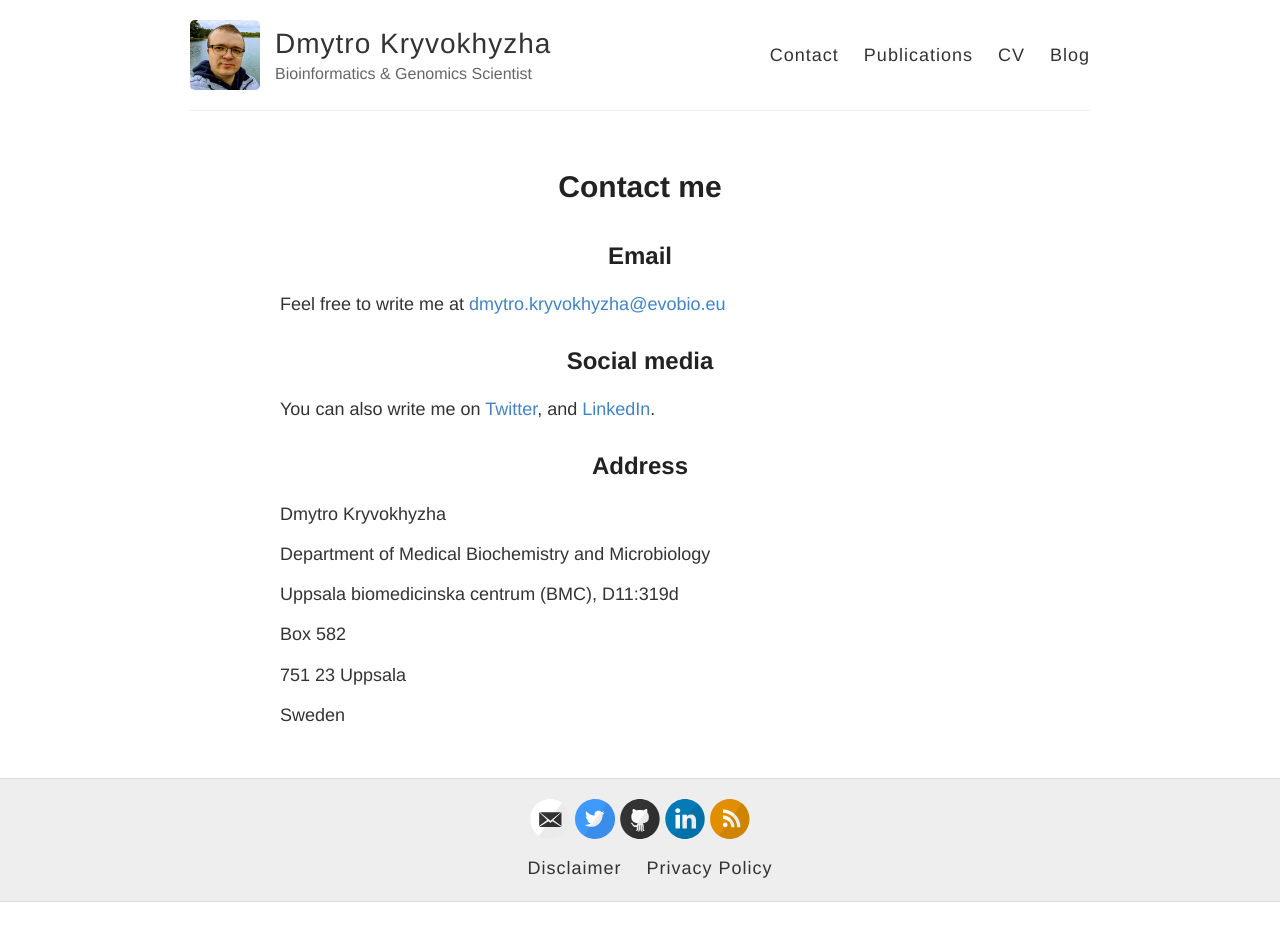
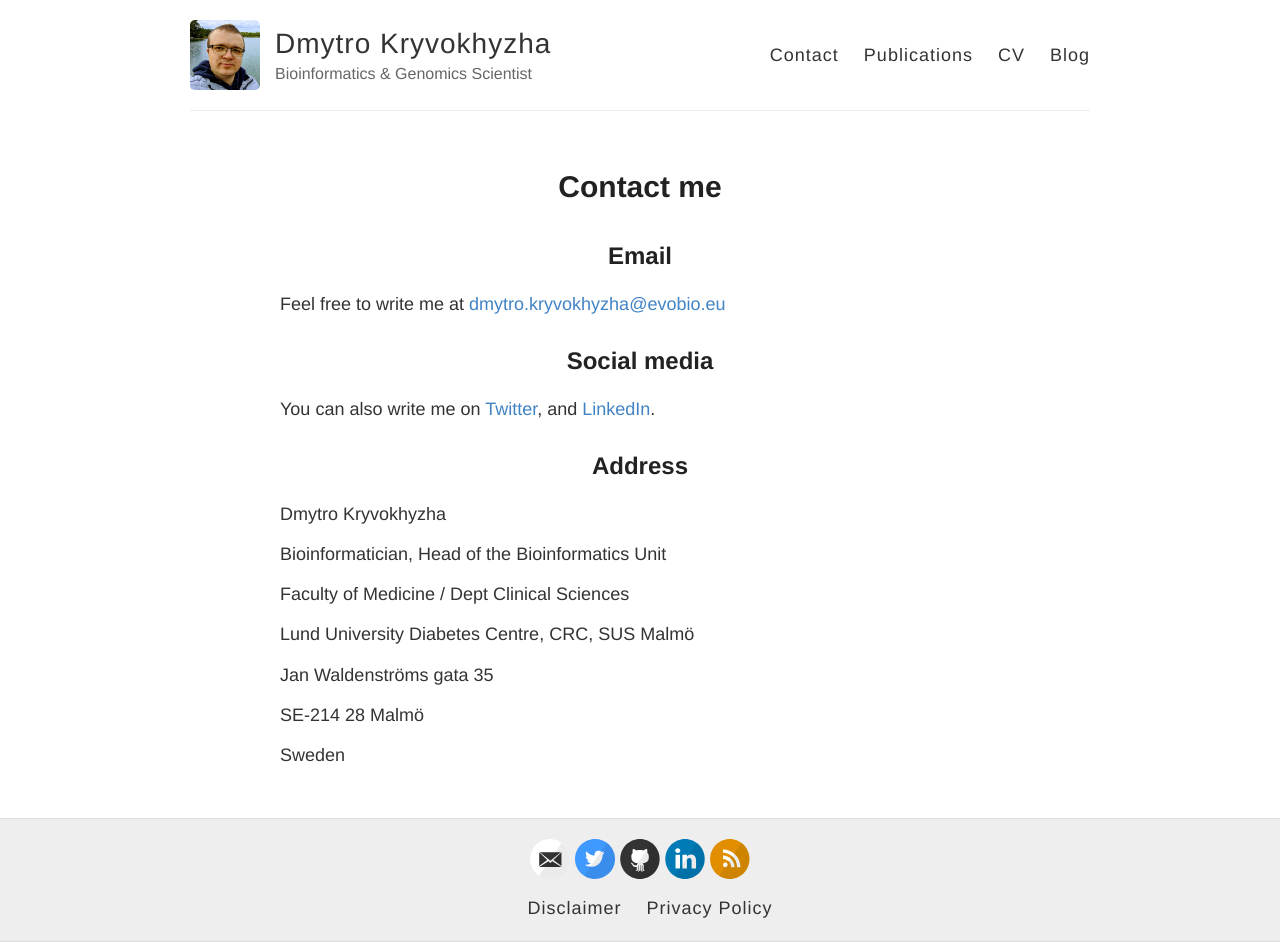
Before and after one commit to evodify/evodify.github.io, a Jekyll site: the page built from _pages/contact.md, in a window 1280 px wide. Built offline with Jekyll 4.4.1, drawn with Linux system fonts in a browser that asks for light colours; before the commit the page ends 902 px from its top, so only the background shows below that.

Commit message:
updated Contact & CV

```diff
--- a/_pages/contact.md
+++ b/_pages/contact.md
@@ -13,17 +13,18 @@ Feel free to write me at [dmytro.kryvokhyzha@evobio.eu](mailto:dmytro.kryvokhyzh
 
 You can also write me on <a href="https://twitter.com/evodify" target="_blank">Twitter</a>, and <a href="https://linkedin.com/in/evodify" target="_blank">LinkedIn</a>.
 
-
 ## Address
 
 Dmytro Kryvokhyzha
 
-Department of Medical Biochemistry and Microbiology
+Bioinformatician, Head of the Bioinformatics Unit
 
-Uppsala biomedicinska centrum (BMC), D11:319d
+Faculty of Medicine / Dept Clinical Sciences
 
-Box 582
+Lund University Diabetes Centre, CRC, SUS Malmö
 
-751 23 Uppsala
+Jan Waldenströms gata 35
+
+SE-214 28 Malmö
 
 Sweden
```
Also changed, not shown: _pages/cv.md (+2 -2 lines), 2 other files.
